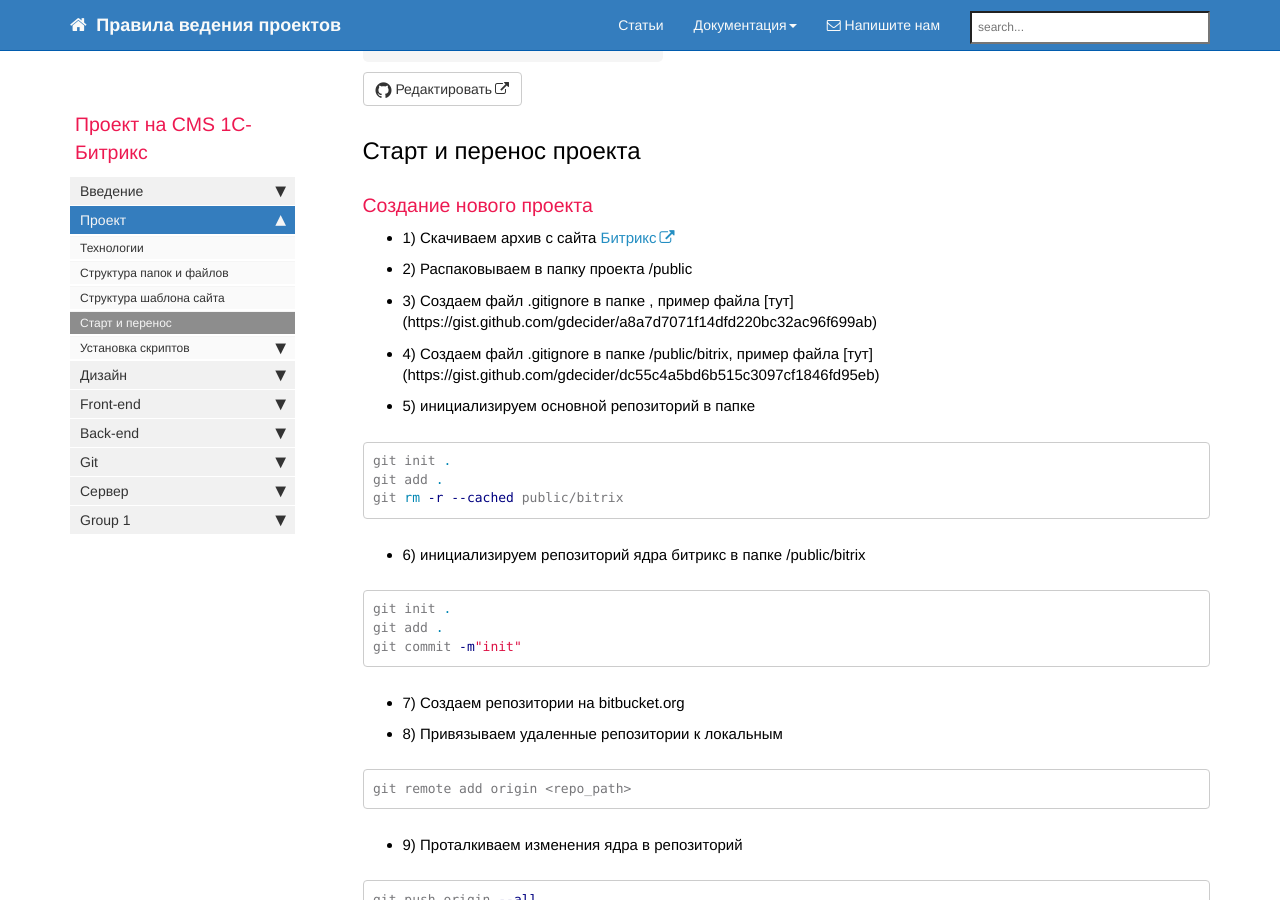
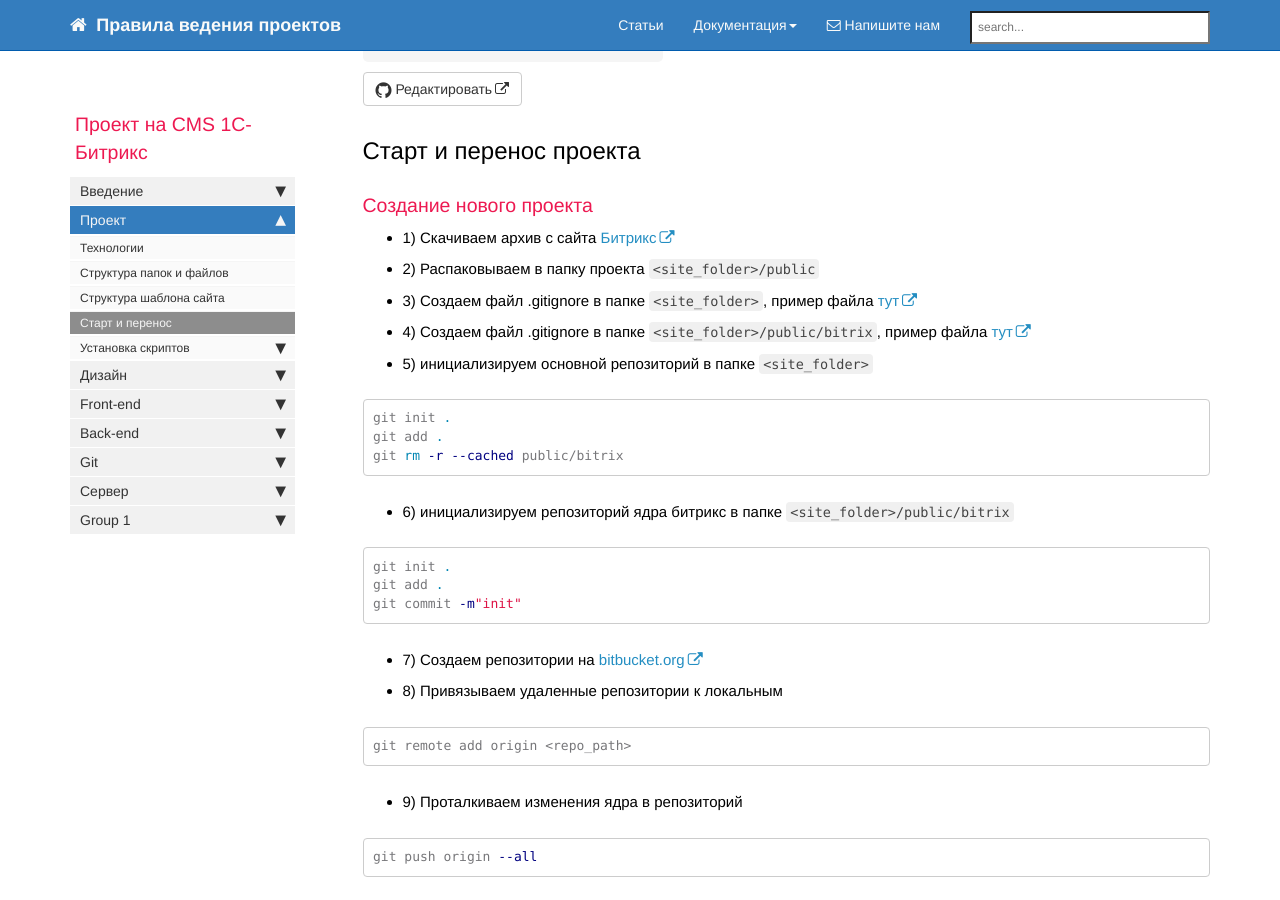
Before and after one commit to gdecider/gdecider.github.io, a Jekyll site: the page built from pages/bx/bx_struktura-start-and-build.md, in a window 1280 px wide and 900 px high, scrolled down 220 px. Built offline with Jekyll 4.4.1, drawn with Linux system fonts in a browser that asks for light colours; nearby versions of some CDN libraries; comment, search, counter and statistics services are not loaded.

Commit message:
Старт и перенос проекта

````diff
--- a/pages/bx/bx_struktura-start-and-build.md
+++ b/pages/bx/bx_struktura-start-and-build.md
@@ -12,13 +12,13 @@
 
 * 1) Скачиваем архив с сайта [Битрикс](https://www.1c-bitrix.ru/download/cms.php#tab-php-link)
 
-* 2) Распаковываем в папку проекта <site_folder>/public
+* 2) Распаковываем в папку проекта ```<site_folder>/public```
 
-* 3) Создаем файл .gitignore в папке <site_folder>, пример файла [тут](https://gist.github.com/gdecider/a8a7d7071f14dfd220bc32ac96f699ab)
+* 3) Создаем файл .gitignore в папке ```<site_folder>```, пример файла [тут](https://gist.github.com/gdecider/a8a7d7071f14dfd220bc32ac96f699ab)
 
-* 4) Создаем файл .gitignore в папке <site_folder>/public/bitrix, пример файла [тут](https://gist.github.com/gdecider/dc55c4a5bd6b515c3097cf1846fd95eb)
+* 4) Создаем файл .gitignore в папке ```<site_folder>/public/bitrix```, пример файла [тут](https://gist.github.com/gdecider/dc55c4a5bd6b515c3097cf1846fd95eb)
 
-* 5) инициализируем основной репозиторий в папке <site_folder>
+* 5) инициализируем основной репозиторий в папке ```<site_folder>```
 
 ```bash
 git init .
@@ -26,7 +26,7 @@
 git rm -r --cached public/bitrix
 ```
 
-* 6) инициализируем репозиторий ядра битрикс в папке <site_folder>/public/bitrix
+* 6) инициализируем репозиторий ядра битрикс в папке ```<site_folder>/public/bitrix```
 
 ```bash
 git init .
@@ -34,7 +34,7 @@
 git commit -m"init"
 ```
 
-* 7) Создаем репозитории на bitbucket.org
+* 7) Создаем репозитории на [bitbucket.org](https://bitbucket.org/)
 
 * 8) Привязываем удаленные репозитории к локальным
 
````
